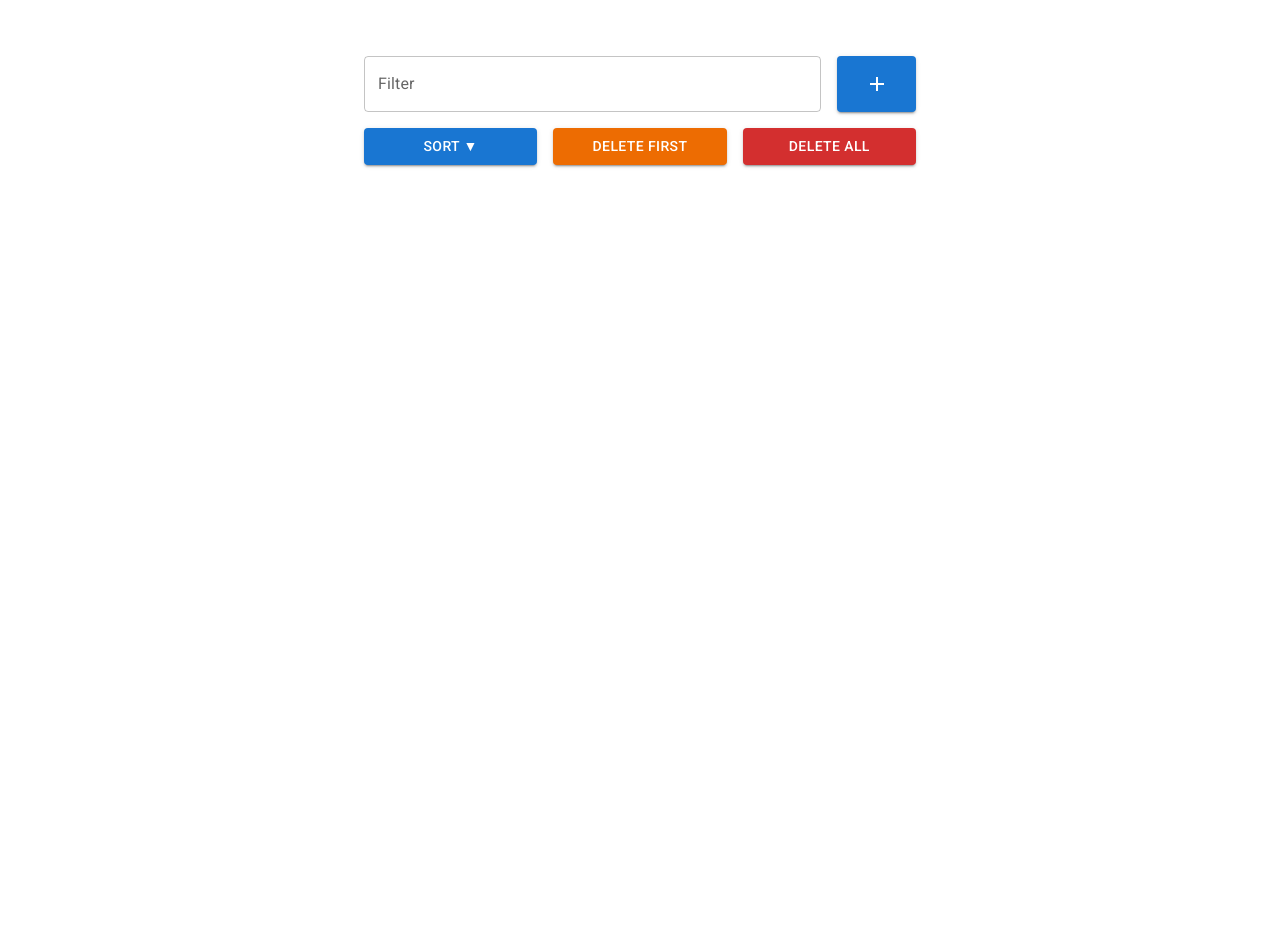
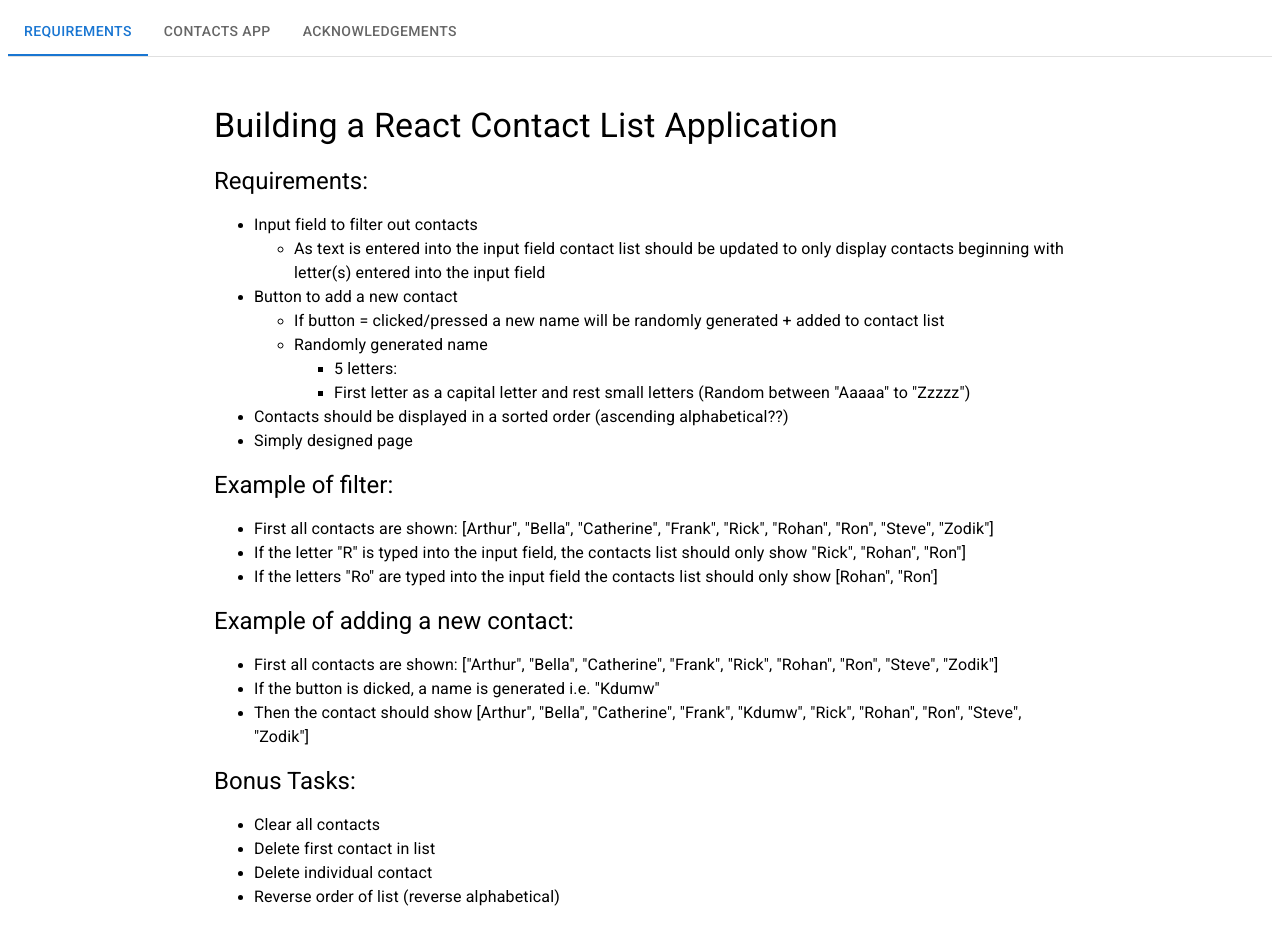
Before and after one commit to jacobgad/contacts-demo, a React (Vite) app: page / in a window 1280 px wide. Before the commit the page ends 800 px from the top, so only its background shows below. Built offline with nearby package versions, Linux system fonts and the light colour scheme.

Commit message:
add requirements tab

```diff
--- /dev/null
+++ b/src/Acknowledgements.tsx
@@ -0,0 +1,12 @@
+import { Container, Typography } from '@mui/material';
+import React from 'react';
+
+export default function Acknowledgements() {
+	return (
+		<Container>
+			<Typography variant='h5' align='center'>
+				Jacob Gad
+			</Typography>
+		</Container>
+	);
+}
--- a/src/App.tsx
+++ b/src/App.tsx
@@ -1,80 +1,28 @@
-import { Button, Container, Grid, TextField } from '@mui/material';
-import { useEffect, useState } from 'react';
-import ContactsList from './ContactsList';
-import letters from './letters';
-import AddIcon from '@mui/icons-material/Add';
-
-function generateName(): string {
-	let name = '';
-	for (let i = 0; i < 5; i++) {
-		const randomIdx = Math.floor(Math.random() * 26);
-		name += letters[randomIdx];
-	}
-	name = name[0].toUpperCase() + name.slice(1);
-	return name;
-}
+import { Box, Tabs, Tab, Container } from '@mui/material';
+import { useState } from 'react';
+import Acknowledgements from './Acknowledgements';
+import Contacts from './Contacts';
+import Requirements from './Requirements';
 
 export default function App() {
-	const [contacts, setContacts] = useState<string[]>([]);
-	const [filteredContacts, setFilteredContacts] = useState<string[]>([]);
-	const [searchTerm, setSearchTerm] = useState<string>('');
-	const [isAsc, setIsAsc] = useState(false);
+	const [value, setValue] = useState(0);
 
-	function addContact() {
-		const newContacts = [...contacts, generateName()];
-		setContacts(newContacts.sort());
-	}
-
-	function deleteContact(name: string) {
-		setContacts(contacts.filter((contact) => contact !== name));
-	}
-
-	function toggleSort() {
-		setContacts([...contacts.reverse()]);
-		setIsAsc(!isAsc);
-	}
-
-	useEffect(() => {
-		const matching = contacts.filter((contact) =>
-			contact.toLowerCase().startsWith(searchTerm.toLowerCase())
-		);
-		setFilteredContacts(matching);
-	}, [searchTerm, contacts]);
+	const handleChange = (event: React.SyntheticEvent, newValue: number) => {
+		setValue(newValue);
+	};
 
 	return (
-		<Container maxWidth='sm'>
-			<Grid container spacing={2} mt={5}>
-				<Grid item xs={10}>
-					<TextField
-						label='Filter'
-						value={searchTerm}
-						onChange={(e) => setSearchTerm(e.target.value)}
-						fullWidth
-					/>
-				</Grid>
-				<Grid item xs={2}>
-					<Button variant='contained' onClick={addContact} sx={{ width: '100%', height: '100%' }}>
-						<AddIcon />
-					</Button>
-				</Grid>
-				<Grid item xs={12} display='flex' justifyContent={'space-between'} gap={2}>
-					<Button variant='contained' fullWidth onClick={toggleSort}>
-						Sort {isAsc ? '▲' : '▼'}
-					</Button>
-					<Button
-						variant='contained'
-						color='warning'
-						fullWidth
-						onClick={() => setContacts(contacts.splice(1))}
-					>
-						Delete First
-					</Button>
-					<Button variant='contained' color='error' fullWidth onClick={() => setContacts([])}>
-						Delete All
-					</Button>
-				</Grid>
-			</Grid>
-			<ContactsList contacts={filteredContacts} deleteContact={deleteContact} />
-		</Container>
+		<>
+			<Box sx={{ borderBottom: 1, borderColor: 'divider', mb: 6 }}>
+				<Tabs value={value} onChange={handleChange} aria-label='basic tabs example'>
+					<Tab label='Requirements' />
+					<Tab label='Contacts App' />
+					<Tab label='Acknowledgements' />
+				</Tabs>
+			</Box>
+			{value === 0 && <Requirements />}
+			{value === 1 && <Contacts />}
+			{value === 2 && <Acknowledgements />}
+		</>
 	);
 }
--- /dev/null
+++ b/src/Contacts.tsx
@@ -0,0 +1,80 @@
+import { Button, Container, Grid, TextField } from '@mui/material';
+import { useEffect, useState } from 'react';
+import ContactsList from './ContactsList';
+import letters from './letters';
+import AddIcon from '@mui/icons-material/Add';
+
+function generateName(): string {
+	let name = '';
+	for (let i = 0; i < 5; i++) {
+		const randomIdx = Math.floor(Math.random() * 26);
+		name += letters[randomIdx];
+	}
+	name = name[0].toUpperCase() + name.slice(1);
+	return name;
+}
+
+export default function Contacts() {
+	const [contacts, setContacts] = useState<string[]>([]);
+	const [filteredContacts, setFilteredContacts] = useState<string[]>([]);
+	const [searchTerm, setSearchTerm] = useState<string>('');
+	const [isAsc, setIsAsc] = useState(false);
+
+	function addContact() {
+		const newContacts = [...contacts, generateName()];
+		setContacts(newContacts.sort());
+	}
+
+	function deleteContact(name: string) {
+		setContacts(contacts.filter((contact) => contact !== name));
+	}
+
+	function toggleSort() {
+		setContacts([...contacts.reverse()]);
+		setIsAsc(!isAsc);
+	}
+
+	useEffect(() => {
+		const matching = contacts.filter((contact) =>
+			contact.toLowerCase().startsWith(searchTerm.toLowerCase())
+		);
+		setFilteredContacts(matching);
+	}, [searchTerm, contacts]);
+
+	return (
+		<Container maxWidth='sm'>
+			<Grid container spacing={2}>
+				<Grid item xs={10}>
+					<TextField
+						label='Filter'
+						value={searchTerm}
+						onChange={(e) => setSearchTerm(e.target.value)}
+						fullWidth
+					/>
+				</Grid>
+				<Grid item xs={2}>
+					<Button variant='contained' onClick={addContact} sx={{ width: '100%', height: '100%' }}>
+						<AddIcon />
+					</Button>
+				</Grid>
+				<Grid item xs={12} display='flex' justifyContent={'space-between'} gap={2}>
+					<Button variant='contained' fullWidth onClick={toggleSort}>
+						Sort {isAsc ? '▲' : '▼'}
+					</Button>
+					<Button
+						variant='contained'
+						color='warning'
+						fullWidth
+						onClick={() => setContacts(contacts.splice(1))}
+					>
+						Delete First
+					</Button>
+					<Button variant='contained' color='error' fullWidth onClick={() => setContacts([])}>
+						Delete All
+					</Button>
+				</Grid>
+			</Grid>
+			<ContactsList contacts={filteredContacts} deleteContact={deleteContact} />
+		</Container>
+	);
+}
--- /dev/null
+++ b/src/Requirements.tsx
@@ -0,0 +1,114 @@
+import { Typography, Container } from '@mui/material';
+
+export default function Requirements() {
+	return (
+		<Container maxWidth='md'>
+			<Typography variant='h4'>Building a React Contact List Application</Typography>
+			<br />
+			<Typography variant='h5'>Requirements:</Typography>
+			<ul>
+				<li>
+					<Typography>Input field to filter out contacts</Typography>
+				</li>
+				<ul>
+					<li>
+						<Typography>
+							As text is entered into the input field contact list should be updated to only display
+							contacts beginning with letter(s) entered into the input field
+						</Typography>
+					</li>
+				</ul>
+				<li>
+					<Typography>Button to add a new contact</Typography>
+					<ul>
+						<li>
+							<Typography>
+								If button = clicked/pressed a new name will be randomly generated + added to contact
+								list
+							</Typography>
+						</li>
+						<li>
+							<Typography>Randomly generated name</Typography>
+						</li>
+						<ul>
+							<li>
+								<Typography>5 letters:</Typography>
+							</li>
+							<li>
+								<Typography>
+									First letter as a capital letter and rest small letters (Random between "Aaaaa" to
+									"Zzzzz")
+								</Typography>
+							</li>
+						</ul>
+					</ul>
+				</li>
+				<li>
+					<Typography>
+						Contacts should be displayed in a sorted order (ascending alphabetical??)
+					</Typography>
+				</li>
+				<li>
+					<Typography>Simply designed page</Typography>
+				</li>
+			</ul>
+
+			<Typography variant='h5'>Example of filter:</Typography>
+			<ul>
+				<li>
+					<Typography>
+						First all contacts are shown: [Arthur", "Bella", "Catherine", "Frank", "Rick", "Rohan",
+						"Ron", "Steve", "Zodik"]
+					</Typography>
+				</li>
+				<li>
+					<Typography>
+						If the letter "R" is typed into the input field, the contacts list should only show
+						"Rick", "Rohan", "Ron"]
+					</Typography>
+				</li>
+				<li>
+					<Typography>
+						If the letters "Ro" are typed into the input field the contacts list should only show
+						[Rohan", "Ron']
+					</Typography>
+				</li>
+			</ul>
+
+			<Typography variant='h5'>Example of adding a new contact:</Typography>
+			<ul>
+				<li>
+					<Typography>
+						First all contacts are shown: ["Arthur", "Bella", "Catherine", "Frank", "Rick", "Rohan",
+						"Ron", "Steve", "Zodik"]
+					</Typography>
+				</li>
+				<li>
+					<Typography>If the button is dicked, a name is generated i.e. "Kdumw"</Typography>
+				</li>
+				<li>
+					<Typography>
+						Then the contact should show [Arthur", "Bella", "Catherine", "Frank", "Kdumw", "Rick",
+						"Rohan", "Ron", "Steve", "Zodik"]
+					</Typography>
+				</li>
+			</ul>
+
+			<Typography variant='h5'>Bonus Tasks:</Typography>
+			<ul>
+				<li>
+					<Typography>Clear all contacts</Typography>
+				</li>
+				<li>
+					<Typography>Delete first contact in list</Typography>
+				</li>
+				<li>
+					<Typography>Delete individual contact</Typography>
+				</li>
+				<li>
+					<Typography>Reverse order of list (reverse alphabetical)</Typography>
+				</li>
+			</ul>
+		</Container>
+	);
+}
```
